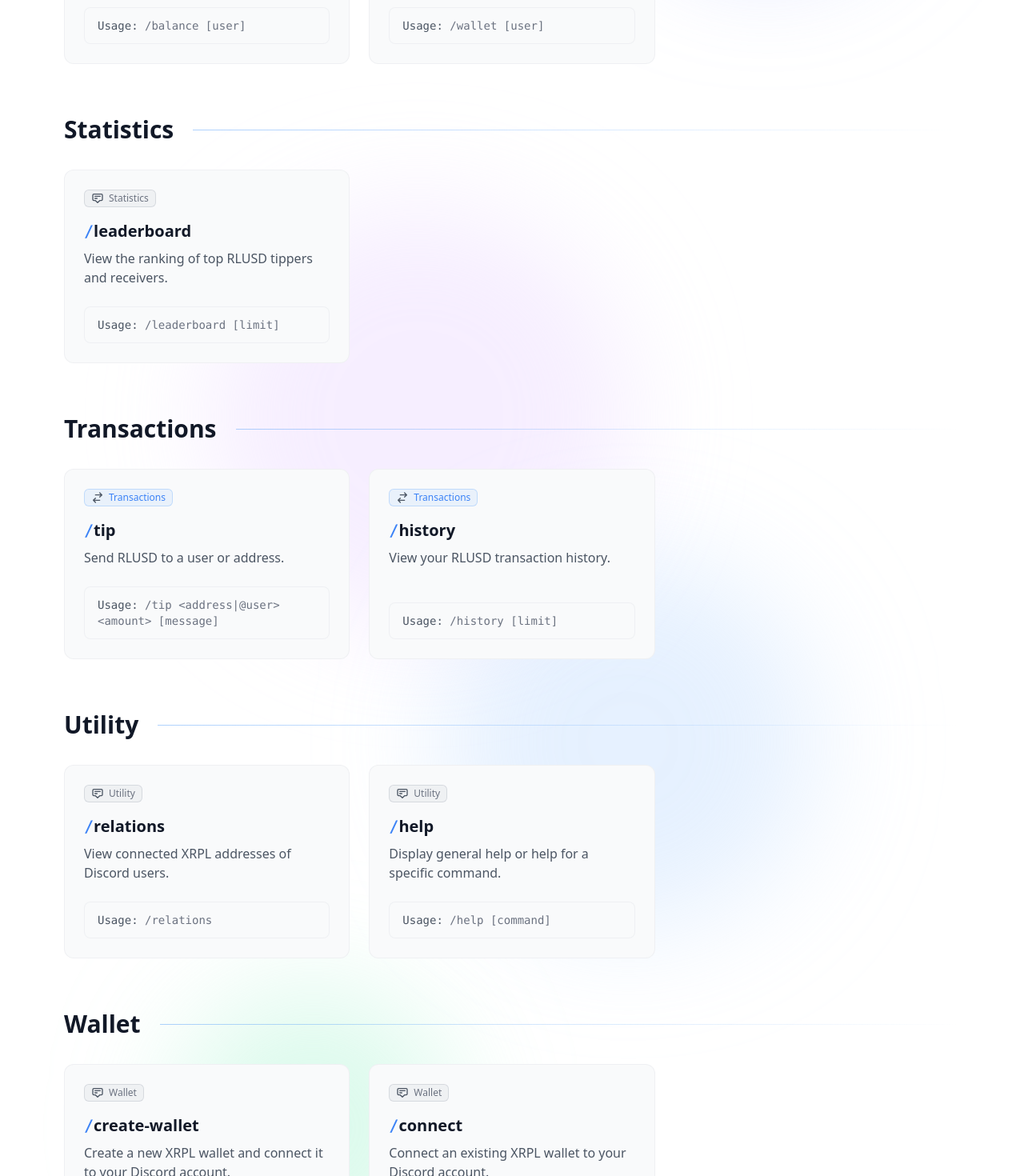
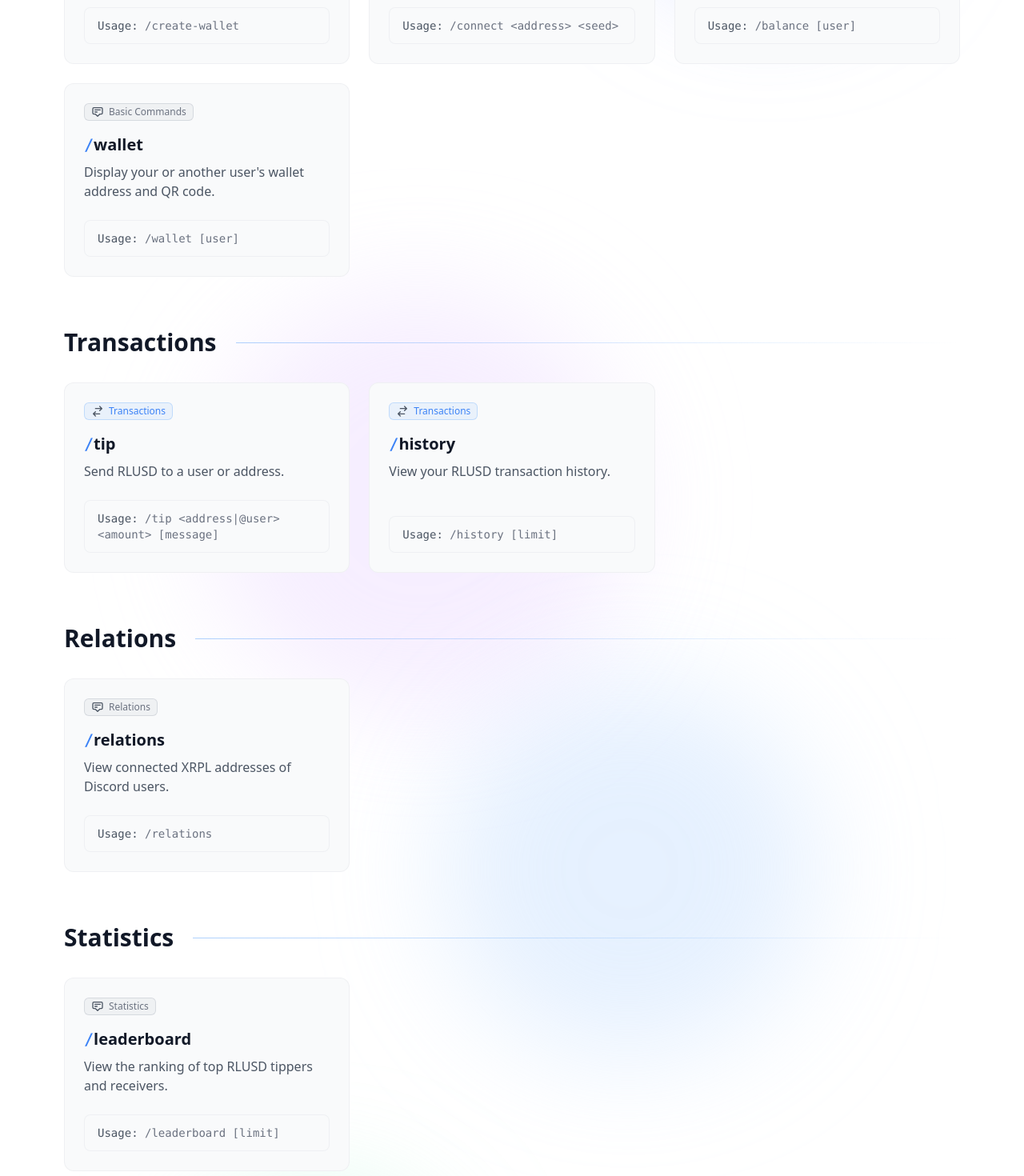
Before and after one commit to KyllianGenot/RippleTip-Website, a React (Vite) app: page /commands in a window 1280 px wide. Shown: the part 700-2170 px from the top of the page at 80% size. Built offline with nearby package versions, Linux system fonts and the light colour scheme.

Commit message:
feat: ✨ update commands page

```diff
--- a/src/constants/commands.ts
+++ b/src/constants/commands.ts
@@ -5,25 +5,25 @@ export const COMMANDS: BotCommand[] = [
     name: 'create-wallet',
     description: 'Create a new XRPL wallet and connect it to your Discord account.',
     usage: '/create-wallet',
-    category: 'Wallet',
+    category: 'Basic Commands',
   },
   {
     name: 'connect',
     description: 'Connect an existing XRPL wallet to your Discord account.',
     usage: '/connect <address> <seed>',
-    category: 'Wallet',
+    category: 'Basic Commands',
   },
   {
     name: 'balance',
     description: 'Check your RLUSD balance or that of another user.',
     usage: '/balance [user]',
-    category: 'Core',
+    category: 'Basic Commands',
   },
   {
     name: 'wallet',
     description: 'Display your or another user\'s wallet address and QR code.',
     usage: '/wallet [user]',
-    category: 'Core',
+    category: 'Basic Commands',
   },
   {
     name: 'tip',
@@ -41,7 +41,7 @@ export const COMMANDS: BotCommand[] = [
     name: 'relations',
     description: 'View connected XRPL addresses of Discord users.',
     usage: '/relations',
-    category: 'Utility',
+    category: 'Relations',
   },
   {
     name: 'leaderboard',
@@ -53,6 +53,6 @@ export const COMMANDS: BotCommand[] = [
     name: 'help',
     description: 'Display general help or help for a specific command.',
     usage: '/help [command]',
-    category: 'Utility',
+    category: 'Help',
   },
 ];
--- a/src/pages/CommandsPage.tsx
+++ b/src/pages/CommandsPage.tsx
@@ -36,7 +36,19 @@ const CommandsPage = () => {
     }, {} as Record<string, BotCommand[]>);
   }, [filteredCommands]);
 
-  const sortedCategories = useMemo(() => Object.keys(groupedCommands).sort(), [groupedCommands]);
+  const categoryOrder = [
+    'Basic Commands',
+    'Transactions',
+    'Relations',
+    'Statistics',
+    'Help',
+    'Uncategorized'
+  ];
+
+  const sortedCategories = useMemo(() => {
+    const availableCategories = Object.keys(groupedCommands);
+    return categoryOrder.filter(category => availableCategories.includes(category));
+  }, [groupedCommands]);
 
   const handleSearchChange = (event: React.ChangeEvent<HTMLInputElement>) => {
     setSearchTerm(event.target.value);
```
